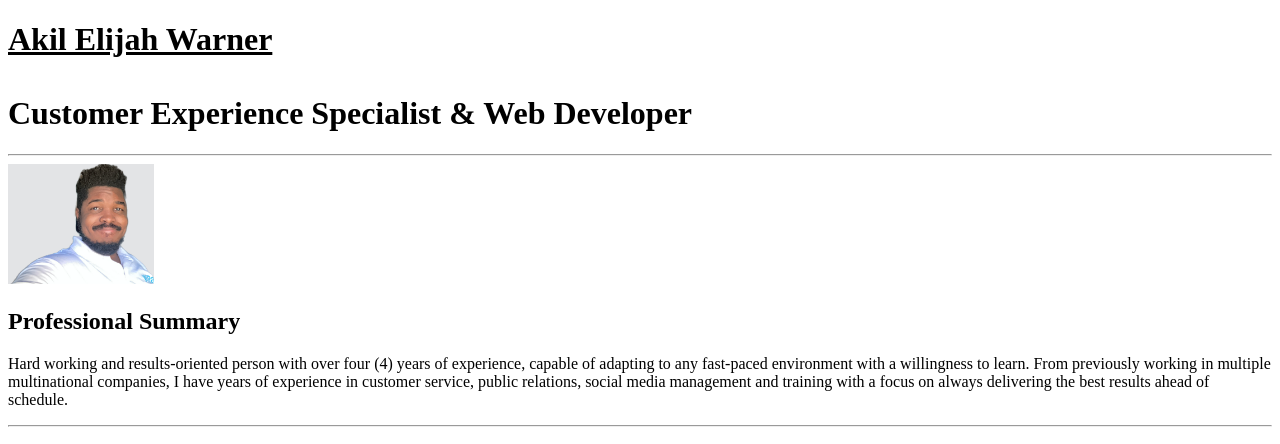
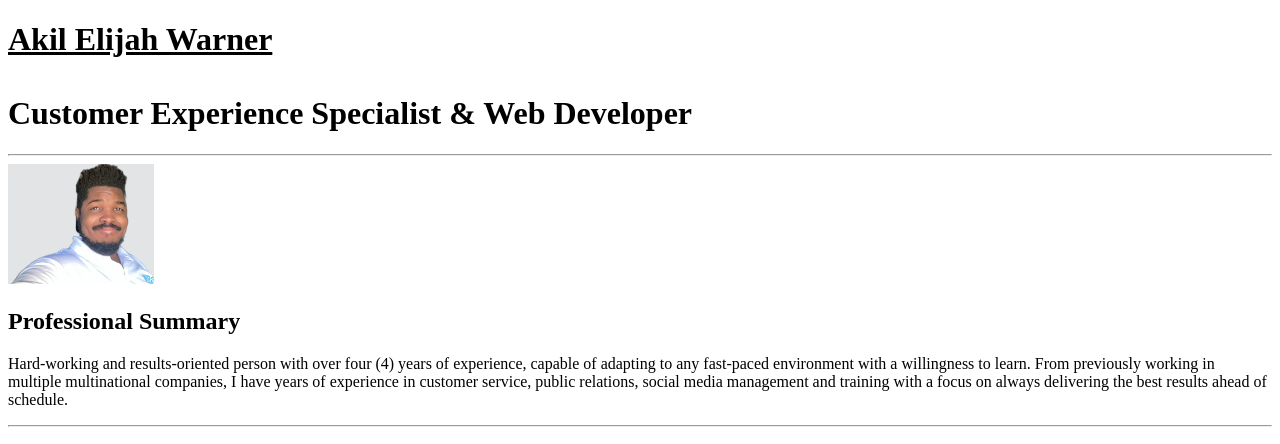
Before and after one commit to salmonthewave/Capstone-Project-1, a plain HTML site: page index.html in a window 1280 px wide. Shown: the top 444 px of the page. Drawn offline with Linux system fonts and the light colour scheme.

Commit message:
Index.html

```diff
--- a/index.html
+++ b/index.html
@@ -13,7 +13,7 @@
     <img src="./Screenshot 2023-08-27 145849.png" height="120"/>
     <h2> Professional Summary</h2>
     <p>
-        Hard working and results-oriented person with over four (4) years of experience, capable of adapting
+        Hard-working and results-oriented person with over four (4) years of experience, capable of adapting
         to any fast-paced environment with a willingness to learn. From previously working in multiple
         multinational companies, I have years of experience in customer service, public relations, social media
         management and training with a focus on always delivering the best results ahead of schedule.
```
